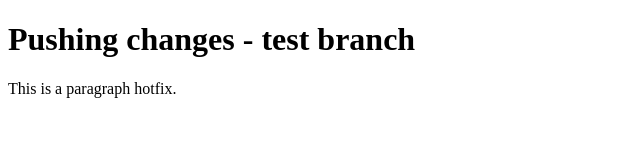
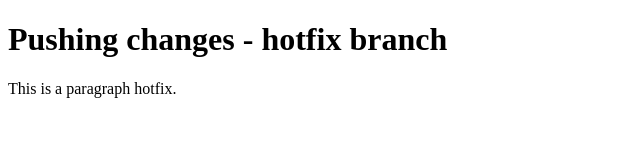
Before and after one commit to kenankomah/git-demo, a plain HTML site: page web/index.html in a window 1280 px wide. Shown: the whole page, without its empty margins (0-640 px from the left). Drawn offline with Linux system fonts and the light colour scheme.

Commit message:
hotfix merge

```diff
--- a/web/index.html
+++ b/web/index.html
@@ -5,7 +5,7 @@
 </head>
 <body>
 
-<h1>Pushing changes - test branch</h1>
+<h1>Pushing changes - hotfix branch</h1>
 <p>This is a paragraph hotfix.</p>
 
 </body>
```
